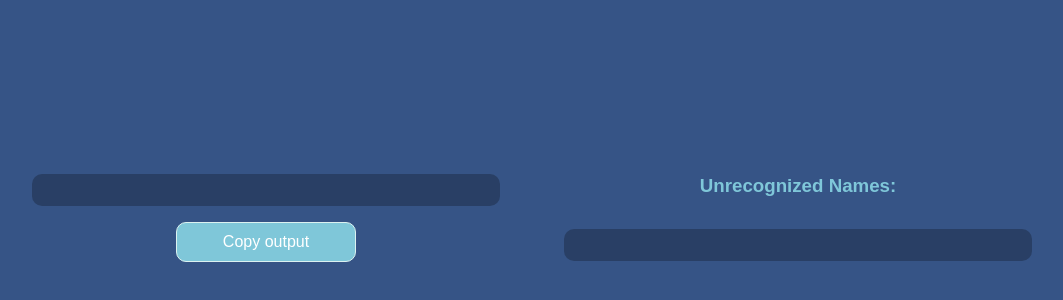
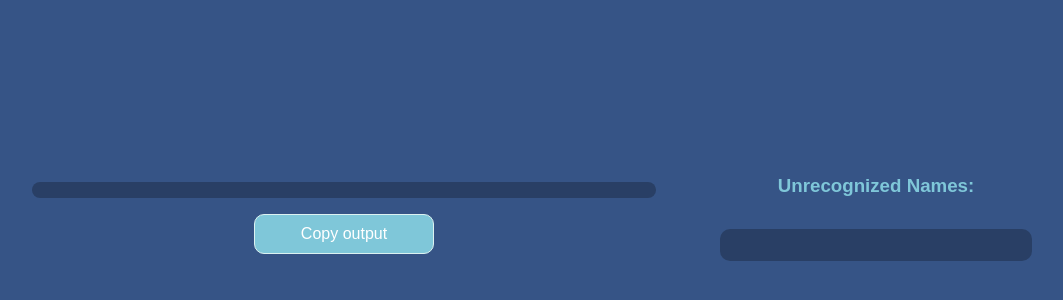
Before and after one commit to SirBepy/twine_lua_parser, a website: page src/storyFormat.html in a window 1280 px wide. Shown: the part 182-482 px from the top of the page, without its empty margins (108-1171 px from the left). Drawn offline with Linux system fonts and the light colour scheme; a web font is replaced by a local one.

Commit message:
FIX: minor UI issues

```diff
--- a/package.json
+++ b/package.json
@@ -1,6 +1,6 @@
 {
   "name": "twine_lua_parser",
-  "version": "0.0.24",
+  "version": "0.0.25",
   "description": "Export your Twine 2 story as a lua file (RobloxStudio)",
   "main": "format.js",
   "type": "module",
--- a/src/index.js
+++ b/src/index.js
@@ -6,6 +6,7 @@ const REGEX_PROPS = /\$(?:(\w+)\.)?(\w+)\s*=\s*("[^"]+"|'[^']+'|\b\w+\b|\d+)/;
 const REGEX_EMOTION = /\{\{.+?\}\}/g;
 const REGEX_NAME = /^@(\w+):/;
 
+// TODO: Show errors in DOM instead of console
 // TODO: Check each passage has atleast one line without a condition
 // TODO: allow multiple conditions like: ?($quest.Dueling_Chefs_Part1_FindKitchenBlueprints.bench == false && quest.Dueling_Chefs_Part1_FindKitchenBlueprints.screws) Oh also
 
--- a/src/storyFormat.html
+++ b/src/storyFormat.html
@@ -41,6 +41,10 @@
       align-items: center;
     }
 
+    .outputWrapper {
+      flex: 2;
+    }
+
     #storyData {
       display: none;
     }
@@ -53,6 +57,8 @@
       border-radius: 10px;
       width: 100%;
       color: #7fc7d98f;
+      font-size: 0.5em;
+      max-height: 75vh;
     }
 
     #unrecognizedNames {
@@ -96,7 +102,7 @@
 
 <body>
   <main>
-    <div class="halfOfScreen">
+    <div class="halfOfScreen outputWrapper">
       <pre id="output"></pre>
       <button onclick="copyText()">Copy output</button>
     </div>
```
Also changed, not shown: dist/format.js, 1 other file.
